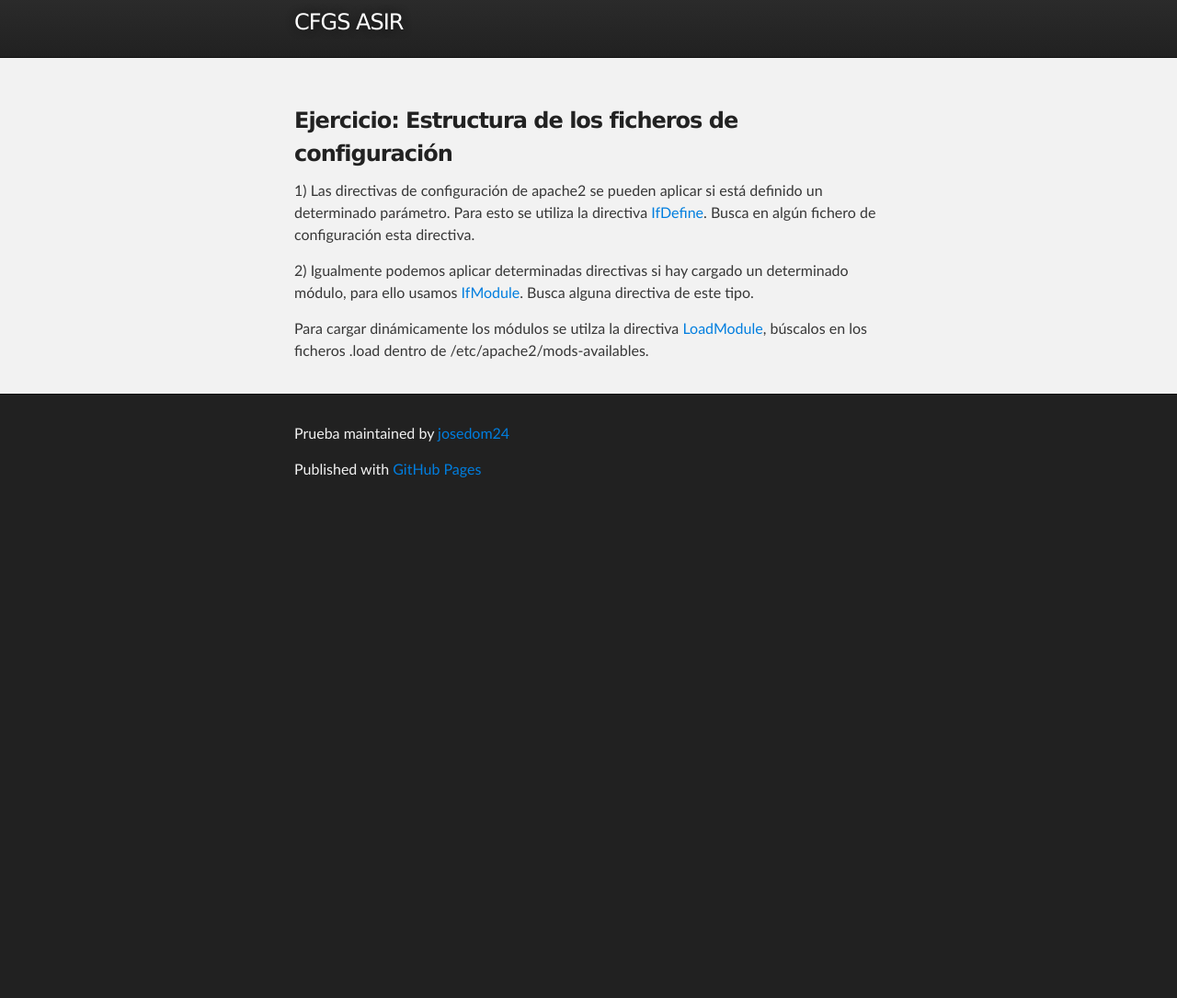
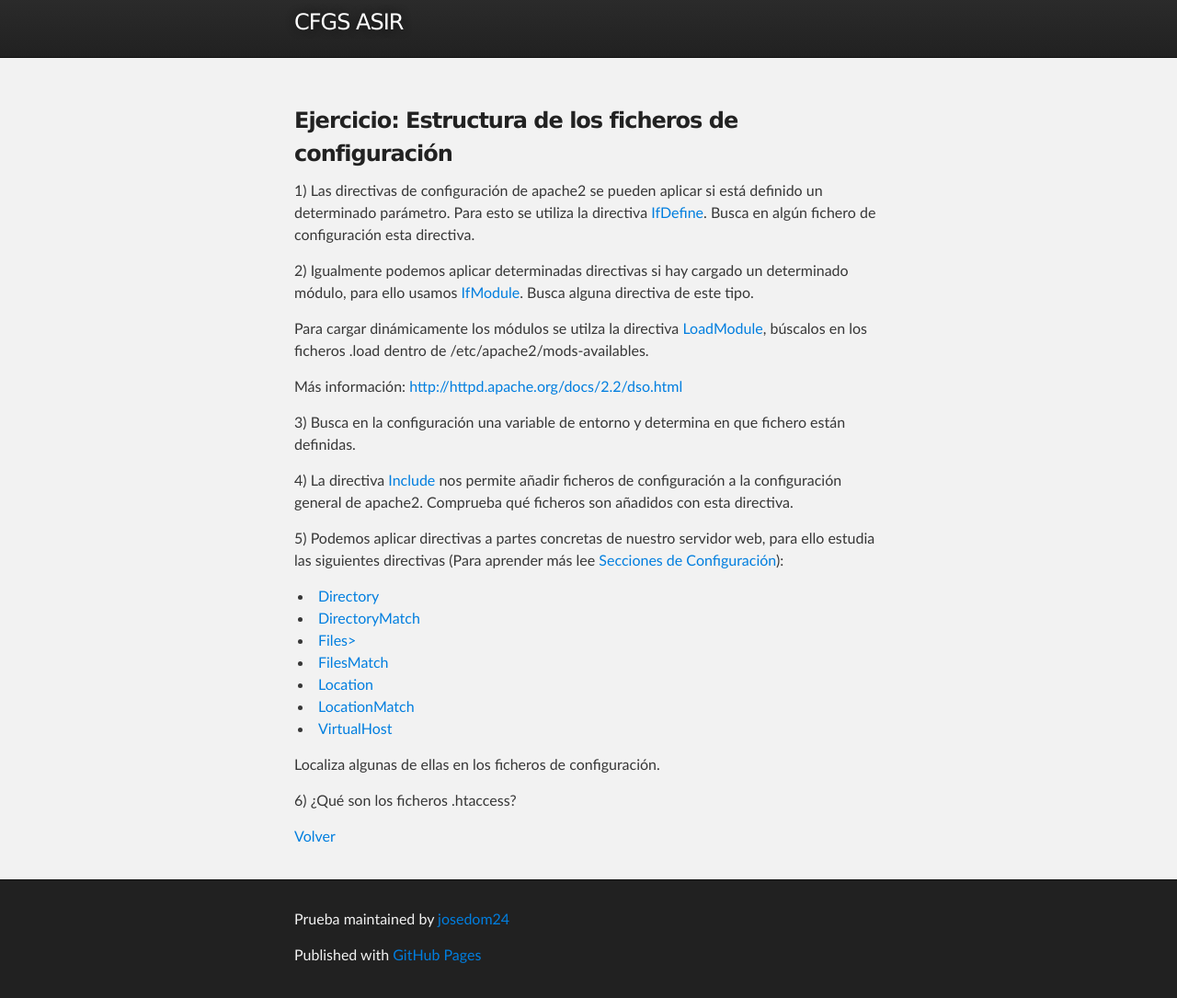
Before and after one commit to josedom24/josedom24.github.io, a Jekyll site: the page built from mod/serviciosgs/e_web_6.md, in a window 1280 px wide, cut to the strip 78-1163 px from the top of the page. Shown: the whole strip at 92% size. Built offline with Jekyll 4.4.1, drawn with Linux system fonts in a browser that asks for light colours; before the commit the page ends 900 px from its top, so only the background shows below that.

Commit message:
modificaciones

```diff
--- a/mod/serviciosgs/e_web_6.md
+++ b/mod/serviciosgs/e_web_6.md
@@ -11,3 +11,26 @@ tagline: CFGS ASIR
 2) Igualmente podemos aplicar determinadas directivas si hay cargado un determinado módulo, para ello usamos [IfModule](http://httpd.apache.org/docs/2.2/mod/core.html#ifmodule). Busca alguna directiva de este tipo.
 
 Para cargar dinámicamente los módulos se utilza la directiva [LoadModule](http://httpd.apache.org/docs/2.2/mod/mod_so.html#loadmodule), búscalos en los ficheros .load dentro de /etc/apache2/mods-availables.
+
+Más información: <http://httpd.apache.org/docs/2.2/dso.html>
+
+3) Busca en la configuración una variable de entorno y determina en que fichero están definidas.
+
+4) La directiva [Include](http://httpd.apache.org/docs/2.2/mod/core.html#include) nos permite añadir ficheros de configuración a la configuración general de apache2. Comprueba qué ficheros son añadidos con esta directiva.
+
+5) Podemos aplicar directivas a partes concretas de nuestro servidor web, para ello estudia las siguientes directivas (Para aprender más lee [Secciones de Configuración](http://httpd.apache.org/docs/2.2/sections.html)):
+
+* [Directory](http://httpd.apache.org/docs/2.2/mod/core.html#directory)
+* [DirectoryMatch](http://httpd.apache.org/docs/2.2/mod/core.html#directorymatch)
+* [Files>](http://httpd.apache.org/docs/2.2/mod/core.html#files)
+* [FilesMatch](http://httpd.apache.org/docs/2.2/mod/core.html#filesmatch)
+* [Location](http://httpd.apache.org/docs/2.2/mod/core.html#location)
+* [LocationMatch](http://httpd.apache.org/docs/2.2/mod/core.html#locationmatch)
+* [VirtualHost](http://httpd.apache.org/docs/2.2/mod/core.html#virtualhost)
+
+Localiza algunas de ellas en los ficheros de configuración.
+
+6) ¿Qué son los ficheros .htaccess?
+
+
+[Volver](index)
```
